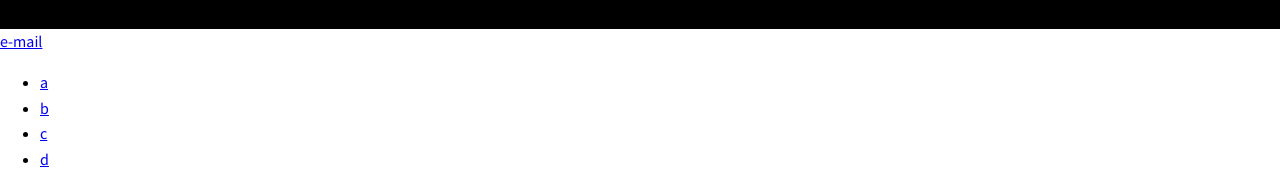
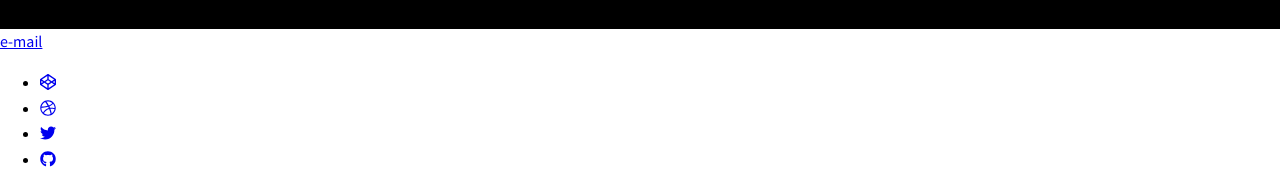
Before and after one commit to Bacell94/newPortfolio, a React (Create React App) app: page / in a window 1280 px wide. Shown: the part 2125-2311 px from the top of the page. Built offline with nearby package versions, Linux system fonts and the light colour scheme.

Commit message:
added footer icons

```diff
--- a/src/components/Footer.js
+++ b/src/components/Footer.js
@@ -1,14 +1,27 @@
-
+import { FontAwesomeIcon } from '@fortawesome/react-fontawesome'
+import { faCodepen, faDribbble, faTwitter, faGithub } from '@fortawesome/free-brands-svg-icons'
 
 export default function Footer() {
     return (
         <footer>
             <a href="mailto:" class="footer__link">e-mail</a>
             <ul class="social-list">
-                <li class="social-list__item"><a class="social-list__link" href="https://codepen.io">a</a></li>
-                <li class="social-list__item"><a class="social-list__link" href="http://dribbble.com">b</a></li>
-                <li class="social-list__item"><a class="social-list__link" href="https://twitter.com">c</a></li>
-                <li class="social-list__item"><a class="social-list__link" href="https://github.com">d</a></li>
+                <li class="social-list__item">
+                    <a class="social-list__link" href="https://codepen.io">
+                    <FontAwesomeIcon icon={faCodepen} />
+                    </a></li>
+                <li class="social-list__item">
+                    <a class="social-list__link" href="http://dribbble.com">
+                    <FontAwesomeIcon icon={faDribbble} />
+                    </a></li>
+                <li class="social-list__item">
+                    <a class="social-list__link" href="https://twitter.com">
+                    <FontAwesomeIcon icon={faTwitter} />
+                    </a></li>
+                <li class="social-list__item">
+                    <a class="social-list__link" href="https://github.com">
+                    <FontAwesomeIcon icon={faGithub} />
+                    </a></li>
             </ul>
         </footer>
     )
```
